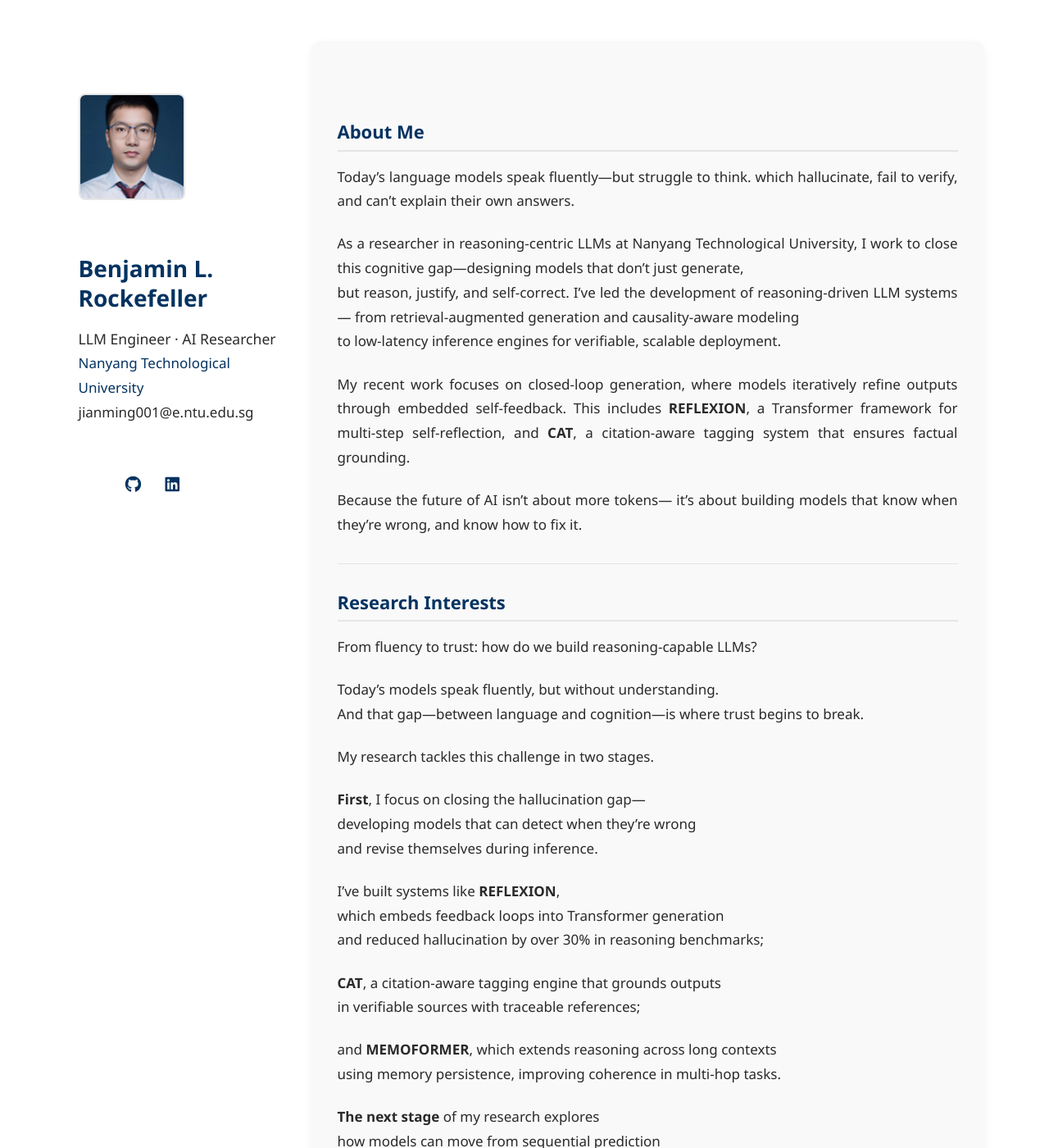
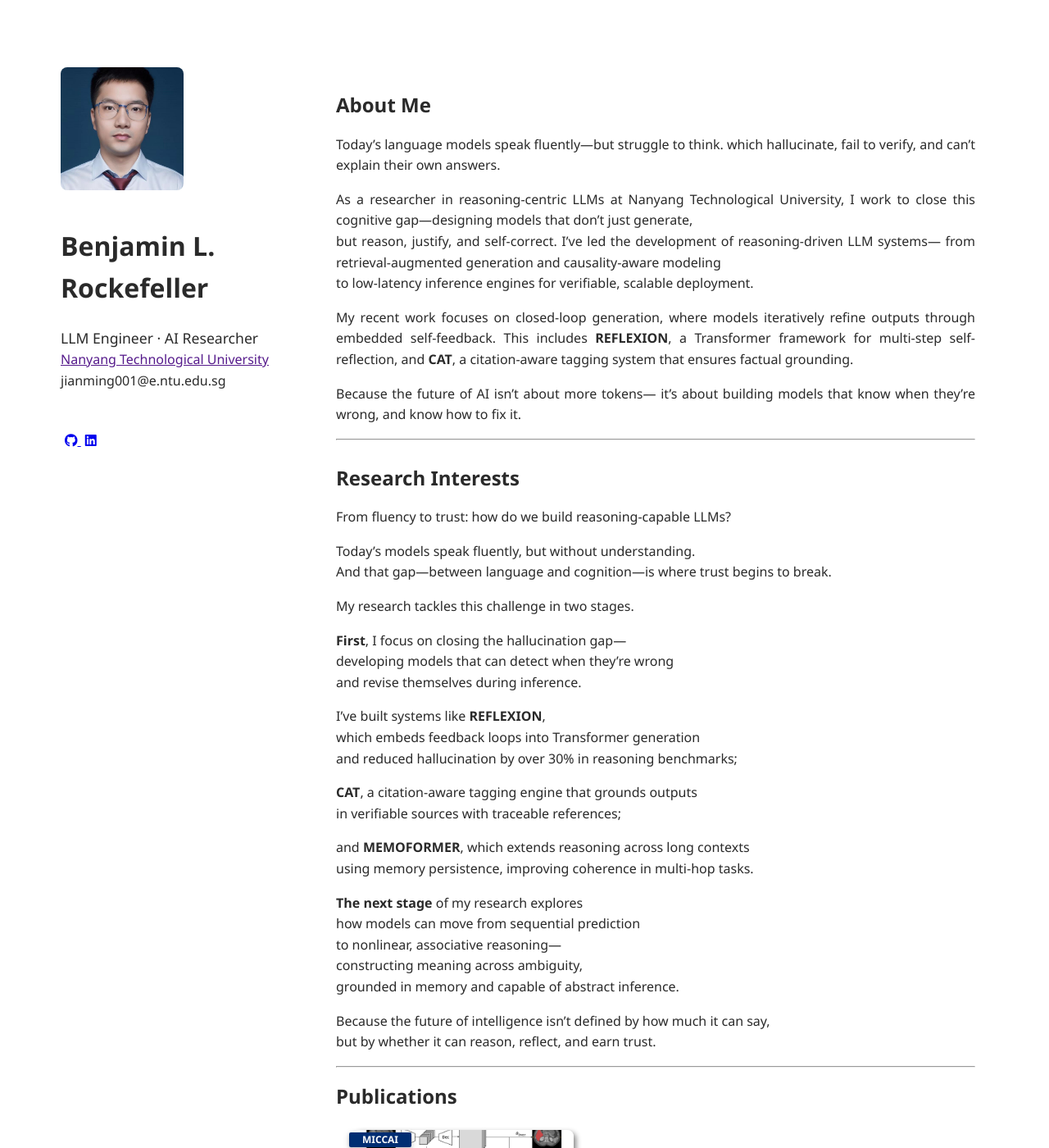
Before and after one commit to BenjaminRockefeller/benjaminrockefeller.github.io, a Jekyll site: the page built from index.md, in a window 1280 px wide and 1400 px high. Shown: the whole window at 82% size. Built offline with Jekyll 4.4.1, drawn with Linux system fonts in a browser that asks for light colours; a style sheet for code colours, icons or effects is not loaded; our own code applies the rules of GitHub Pages for plain Markdown files.

Commit message:
Update minimal-light.scss

```diff
--- a/_sass/minimal-light.scss
+++ b/_sass/minimal-light.scss
@@ -1,9 +1,8 @@
-/* ====== 全局基础样式 ====== */
+/* ===== 全局布局重置 ===== */
 :root {
   --primary-color: #043361;
   --secondary-color: #3eb7f0;
   --text-color: #2a2a2a;
-  --text-light: #595959;
   --bg-color: #fff;
   --card-bg: #f9f9f9;
   --border-color: #e5e5e5;
@@ -11,55 +10,40 @@
 
 [data-theme="dark"] {
   --primary-color: #3eb7f0;
-  --secondary-color: #043361;
   --text-color: #dadbdf;
-  --text-light: #ccc;
   --bg-color: #20212b;
   --card-bg: #252631;
-  --border-color: #444;
-}
-
-* {
-  box-sizing: border-box;
-  margin: 0;
-  padding: 0;
 }
 
 body {
-  font-family: "Segoe UI", "PingFang SC", "Microsoft YaHei", -apple-system, BlinkMacSystemFont, sans-serif;
-  font-size: 17px;
-  line-height: 1.75;
+  font-family: "Segoe UI", "Helvetica Neue", sans-serif;
+  font-size: 16px;
+  line-height: 1.6;
   color: var(--text-color);
   background-color: var(--bg-color);
-  transition: all 0.3s ease;
 }
 
-/* ====== 布局结构 ====== */
+/* ===== 主要布局调整 ===== */
 .wrapper {
-  width: 1180px;
-  max-width: 95%;
+  display: flex;
+  max-width: 1200px;
   margin: 0 auto;
-  display: flex;
-  min-height: 100vh;
+  padding-top: 1.5rem; /* 减少顶部空白 */
 }
 
 header {
   width: 280px;
-  padding: 4rem 1rem 2rem;
   position: fixed;
-  text-align: left;
+  padding: 0 1rem;
 }
 
 section {
-  flex: 1;
-  margin-left: 300px;
-  padding: 4rem 2rem 2rem;
-  background: var(--card-bg);
-  border-radius: 12px;
-  box-shadow: 0 4px 12px rgba(0, 0, 0, 0.05);
+  margin-left: 320px; /* 正文右移 */
+  padding: 0 2rem;
+  width: calc(100% - 320px);
 }
 
-/* ====== 头像区域 ====== */
+/* ===== 头像区域优化 ===== */
 .profile-header {
   display: flex;
   flex-direction: column;
@@ -67,115 +51,51 @@ section {
 }
 
 .image.avatar img {
-  width: 130px;
-  height: 130px;
+  width: 150px; /* 放大头像 */
+  height: 150px;
   object-fit: cover;
   border-radius: 8px;
-  margin-bottom: 1.5rem;
-  border: 2px solid rgba(0, 0, 0, 0.1);
+  margin-bottom: 0.8rem; /* 减少下方间距 */
 }
 
-/* ====== 个人信息 ====== */
+/* ===== 个人信息排版 ===== */
 .profile-info h1 {
-  font-size: 22px;
+  font-size: 24px;
   font-weight: 700;
   color: var(--primary-color);
-  margin-bottom: 0.5rem;
-  white-space: nowrap;
+  margin-bottom: 0.3rem;
+  white-space: nowrap; /* 防止姓名断行 */
 }
 
 .profile-meta {
   font-size: 14px;
-  line-height: 1.6;
-  color: var(--text-light);
+  line-height: 1.5;
 }
 
 .profile-meta p {
-  margin: 0.3rem 0;
-  white-space: nowrap;
+  margin: 0.2rem 0;
+  white-space: nowrap; /* 防止学校名称断行 */
 }
 
-.email {
-  font-family: "Ubuntu Mono", monospace;
-  font-size: 13px;
-}
-
-.education {
-  color: #0077b5;
-  font-weight: 500;
-}
-
-/* ====== 社交图标 ====== */
-.social-icons {
-  margin: 1.5rem 0;
-}
-
-.social-icons a {
-  display: inline-flex;
-  align-items: center;
-  justify-content: center;
-  width: 2.4rem;
-  height: 2.4rem;
-  background-color: transparent;
-  color: var(--primary-color) !important;
-  border-radius: 50%;
-  font-size: 1.25rem;
-  margin-right: 0.8rem;
-  transition: all 0.3s ease;
-}
-
-.social-icons a:last-child {
-  margin-right: 0;
-}
-
-.social-icons a:hover {
-  background-color: var(--bg-color);
-  color: #000 !important;
-  transform: scale(1.1);
-}
-
-/* ====== 内容区域 ====== */
-h1, h2, h3, h4, h5, h6 {
-  color: var(--primary-color);
-  font-weight: 600;
-  margin: 2rem 0 1rem;
-  line-height: 1.3;
-}
-
-h1 {
-  font-size: 28px;
-}
-
+/* ===== 正文内容优化 ===== */
 h2 {
-  font-size: 22px;
-  border-bottom: 2px solid var(--border-color);
-  padding-bottom: 0.5rem;
+  font-size: 1.5rem;
+  margin: 1.2rem 0 0.8rem; /* 减少标题间距 */
+  padding-top: 0.5rem;
 }
 
 p {
-  margin-bottom: 1.4rem;
+  margin-bottom: 1rem; /* 减少段落间距 */
   text-align: justify;
 }
 
-a {
-  color: var(--primary-color);
-  text-decoration: none;
-  transition: color 0.3s ease;
+/* ===== 社交图标调整 ===== */
+.social-icons {
+  margin: 1rem 0;
 }
 
-a:hover {
-  color: var(--secondary-color);
-}
-
-hr {
-  border: 0;
-  height: 1px;
-  background: var(--border-color);
-  margin: 2rem 0;
-}
-
-/* ====== 响应式设计 ====== */
-@media screen and (max-width: 960px) {
+/* ===== 响应式设计 ===== */
+@media (max-width: 992px) {
   .wrapper {
     flex-direction: column;
   }
@@ -183,80 +103,31 @@ hr {
   header {
     position: static;
     width: 100%;
-    padding: 2rem 1rem;
-    text-align: center;
+    display: flex;
+    align-items: center;
+    margin-bottom: 1rem;
   }
 
   .profile-header {
+    flex-direction: row;
     align-items: center;
+    gap: 1.5rem;
   }
 
   section {
     margin-left: 0;
-    margin-top: 1rem;
+    width: 100%;
   }
 }
 
-@media screen and (max-width: 480px) {
-  body {
-    font-size: 16px;
+@media (max-width: 576px) {
+  .profile-header {
+    flex-direction: column;
+    align-items: flex-start;
   }
 
   .image.avatar img {
-    width: 100px;
-    height: 100px;
-  }
-
-  h1 {
-    font-size: 24px;
-  }
-
-  h2 {
-    font-size: 20px;
+    width: 120px;
+    height: 120px;
   }
 }
-
-/* ====== 暗色模式切换 ====== */
-.theme-switch {
-  position: fixed;
-  bottom: 2rem;
-  right: 2rem;
-  z-index: 1000;
-}
-
-.theme-switch button {
-  background: var(--primary-color);
-  color: white;
-  border: none;
-  border-radius: 50%;
-  width: 40px;
-  height: 40px;
-  font-size: 1.2rem;
-  cursor: pointer;
-  display: flex;
-  align-items: center;
-  justify-content: center;
-  box-shadow: 0 2px 10px rgba(0, 0, 0, 0.2);
-}
-
-/* ====== 打印样式 ====== */
-@media print {
-  body {
-    font-size: 12pt;
-    line-height: 1.5;
-    color: #000;
-    background: #fff;
-  }
-
-  header, section {
-    float: none;
-    position: static;
-    width: auto;
-    padding: 0;
-    margin: 0;
-  }
-
-  .social-icons, .theme-switch {
-    display: none;
-  }
-}
```
